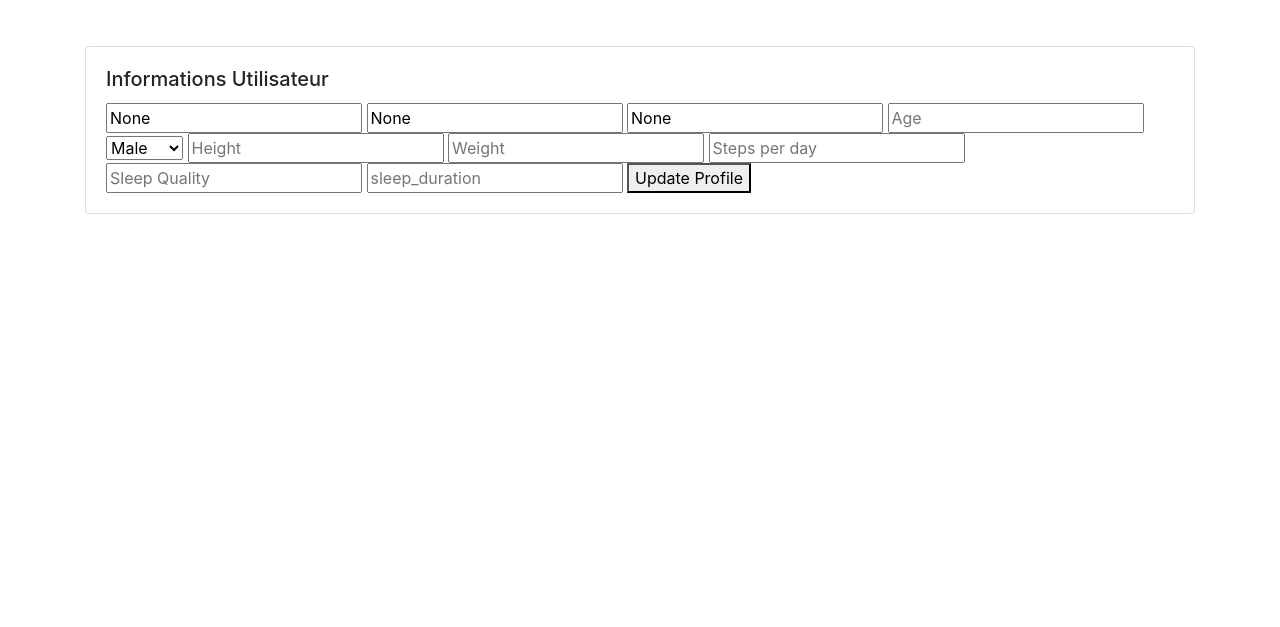
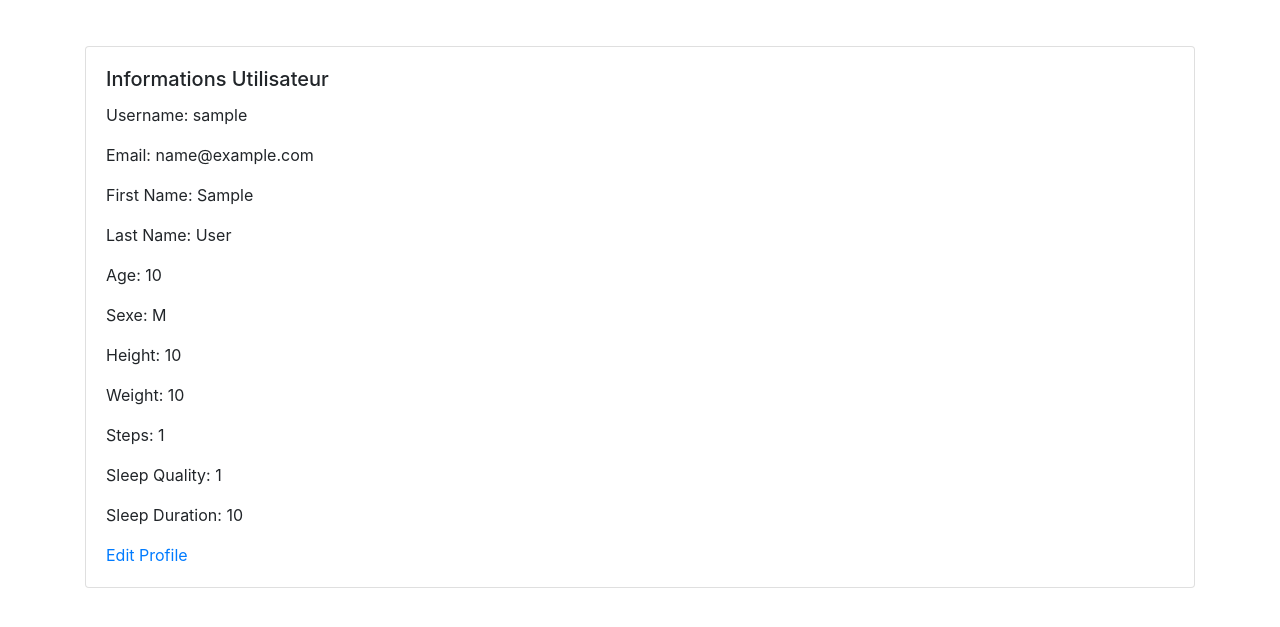
Before and after one commit to dataddiict/Healthy-Life-Mode, a Django app: template templates/profile.html in a window 1280 px wide. Shown: the part 84-711 px from the top of the page. Run offline with Django 4.2, Linux system fonts and the light colour scheme; the template is opened without the code that fills it: values that come from a table or form of the project are taken from there, others are empty; a user stored in the database is signed in; tables that the repository leaves empty hold one stand-in row (values such as "Sample post"); some libraries are stand-ins or nearby versions.

Commit message:
better data manipulaiton

```diff
--- a/Back_end_PA/settings.py
+++ b/Back_end_PA/settings.py
@@ -32,7 +32,7 @@ SECRET_KEY = 'django-insecure-aen1=5#e_y9@&f&f!vv*_#rfmq(7z%pa5kcv@w&-d6-cyah5nk
 DEBUG = True
 
 ALLOWED_HOSTS = []
-
+APPEND_SLASH = False
 
 # Application definition
 
--- a/projet_annuel/models.py
+++ b/projet_annuel/models.py
@@ -4,6 +4,36 @@ import psycopg2
 from django.contrib.auth.models import User as DjangoUser
 from dotenv import load_dotenv
 load_dotenv()
+from django.db import models
+from django.contrib.auth.models import AbstractUser
+import joblib
+import numpy as np
+import pandas as pd
+from sklearn.preprocessing import LabelEncoder
+from dotenv import load_dotenv
+load_dotenv()
+import psycopg2
+import os
+
+class UserProfile(models.Model):
+    user = models.OneToOneField(DjangoUser, on_delete=models.CASCADE)
+    age = models.IntegerField(null=True, blank=True)
+    sexe = models.CharField(max_length=1, choices=[('M', 'Male'), ('F', 'Female')], null=True, blank=True)
+    height = models.IntegerField(null=True, blank=True)  # Nouveau champ
+    weight = models.IntegerField(null=True, blank=True)  # Nouveau champ
+    steps = models.IntegerField(null=True, blank=True)   # Nouveau champ
+    sleep_quality = models.IntegerField(null=True, blank=True)  # Nouveau champ
+    sleep_duration = models.IntegerField(null=True, blank=True)  # Nouveau champ
+
+    def __str__(self):
+        return self.user.username
+
+def create_user_profile(sender, instance, created, **kwargs):
+    if created:
+        UserProfile.objects.create(user=instance)
+
+from django.db.models.signals import post_save
+post_save.connect(create_user_profile, sender=DjangoUser)
 
 
 class User(models.Model):
@@ -39,19 +69,17 @@ class User(models.Model):
         try:
             # Recherche de l'utilisateur dans la table auth_user de Django
             user = DjangoUser.objects.get(email=mail)
-
-            # Vérification du mot de passe
             if user.check_password(password):
                 print("Connexion réussie !")
+                return user
             else:
-                print("Mot de passe incorrect.")
+                print("Mot de passe incorrect !")
+        except DjangoUser.DoesNotExist:
+            print("Utilisateur non trouvé !")
+        except Exception as error:
+            print("Erreur lors de la connexion de l'utilisateur :", error)
+        return user
 
-        except DjangoUser.DoesNotExist:
-            print("Utilisateur non trouvé.")
-        except Exception as error:
-            print("Erreur lors de la connexion ou de la vérification du mot de passe :", error)
-
-        return user
 
     @classmethod
     def update_user(cls, mail, password, first_name, last_name, username, age, sexe, height, weight, steps, sleep_quality, sleep_duration):
@@ -84,3 +112,75 @@ class User(models.Model):
         except Exception as error:
             print("Erreur lors de la mise à jour de l'utilisateur :", error)
             return None
+
+    @classmethod
+    def get_user_data(self):
+        conn = psycopg2.connect(
+            dbname=os.environ.get('DB_NAME'),
+            user=os.environ.get('DB_USER'),
+            password=os.environ.get('DB_PASSWORD'),
+            host=os.environ.get('DB_HOST'),
+            port=os.environ.get('DB_PORT')
+        )
+        cursor = conn.cursor()
+        cursor.execute(f"SELECT * FROM auth_user WHERE id = {self.id}")
+        user_data = cursor.fetchone()
+        cursor.close()
+        conn.close()
+        print(user_data)
+        return user_data
+
+def load_model(model_name):
+    loaded_model = joblib.load(f'{model_name}.joblib')
+    return loaded_model
+
+def preprocess_user_data(user):
+    # Créer un DataFrame avec les données utilisateur
+    data = {
+        'Gender': [user.sexe],  # Assurez-vous que le genre est encodé comme 'M' ou 'F'
+        'BMI Category': [user.bmi_category],  # Ajoutez ce champ si nécessaire
+        'Sleep Duration': [user.sleep_duration],
+        'Age': [user.age],
+        'Heart Rate': [user.heart_rate],
+        'Daily Steps': [user.steps],
+        'Sleep Quality': [user.sleep_quality]
+    }
+    df = pd.DataFrame(data)
+
+    # Appliquer le même prétraitement que vous avez fait pour les données d'entraînement
+    heart_rate_bins = [0, 60, 80, 100, float('inf')]
+    heart_rate_labels = ['Faible', 'Modéré', 'Élevé', 'Très élevé']
+    df['Heart Rate Category'] = pd.cut(df['Heart Rate'], bins=heart_rate_bins, labels=heart_rate_labels)
+
+    sleep_duration_bins = [0, 5, 7, 9, float('inf')]
+    sleep_duration_labels = ['Très court', 'Court', 'Normal', 'Long']
+    df['Sleep Duration Category'] = pd.cut(df['Sleep Duration'], bins=sleep_duration_bins, labels=sleep_duration_labels)
+
+    age_bins = [0, 18, 30, 50, 70, float('inf')]
+    age_labels = ['Enfant', 'Jeune adulte', 'Adulte', 'Senior', 'Super Senior']
+    df['Age Category'] = pd.cut(df['Age'], bins=age_bins, labels=age_labels)
+
+    df['BMI Category'] = df['BMI Category'].replace('Normal Weight', 'Normal')
+
+    df.drop(columns=['Sleep Duration', 'Heart Rate', 'Age'], inplace=True)
+
+    # Encodage des catégories
+    label_encoders = {}
+    for col in ['Gender', 'BMI Category', 'Sleep Duration Category', 'Age Category', 'Heart Rate Category']:
+        label_encoders[col] = LabelEncoder()
+        df[col] = label_encoders[col].fit_transform(df[col])
+
+    return df.values[0]
+
+def predict_sleep_disorder(user_id):
+    model = load_model('sleep_disorder_model')
+
+    # Récupérer l'utilisateur
+    user = User.objects.get(id=user_id)
+
+    # Prétraiter les données utilisateur
+    features = preprocess_user_data(user)
+
+    # Faire la prédiction
+    prediction = model.predict([features])
+    return prediction[0]
--- a/projet_annuel/views.py
+++ b/projet_annuel/views.py
@@ -1,12 +1,12 @@
 from django.shortcuts import render, redirect
 from django.contrib.auth import authenticate, login
+from django.http import HttpResponse
+from django.contrib.auth.decorators import login_required
+from django.contrib.auth.models import User as DjangoUser
+from .models import UserProfile
+from django.contrib.auth import logout
+from django import forms
 from .models import User
-from django.http import HttpResponse
-from django.contrib.auth.views import redirect_to_login
-from django.contrib.auth.decorators import login_required
-from django.contrib.auth.forms import UserChangeForm
-from django import forms
-from django.contrib.auth import logout
 
 def connection(request):
     if request.method == 'POST':
@@ -27,67 +27,37 @@ def inscription(request):
         password = request.POST.get('password')
         first_name = request.POST.get('first_name')
         last_name = request.POST.get('last_name')
-        user = User.create_user( mail, password, first_name, last_name, username)
-        if user:
-            pass
-        else:
-            pass
+        user = DjangoUser.objects.create_user(username=username, email=mail, password=password)
+        user.first_name = first_name
+        user.last_name = last_name
+        user.save()
+        return redirect('signin')
     return render(request, 'signup.html')
 
 @login_required
 def user_profile(request):
+    user_profile = UserProfile.objects.get(user=request.user)
+    context = {
+        'user': request.user,
+        'profile': user_profile
+    }
+    return render(request, 'profile.html', context)
+
+class UserProfileUpdateForm(forms.ModelForm):
+    class Meta:
+        model = UserProfile
+        fields = ['age', 'sexe', 'height', 'weight', 'steps', 'sleep_quality', 'sleep_duration']
+
+@login_required
+def update_profile(request):
+    user_profile = UserProfile.objects.get(user=request.user)
     if request.method == 'POST':
-        form = UserChangeForm(request.POST, instance=request.user)
+        form = UserProfileUpdateForm(request.POST, instance=user_profile)
         if form.is_valid():
             form.save()
             return redirect('user_profile')
     else:
-        form = UserChangeForm(instance=request.user)
-
-    context = {
-        'user': request.user,
-        'form': form
-    }
-    return render(request, 'profile.html', context)
-
-class UserProfileUpdateForm(forms.Form):
-    first_name = forms.CharField(max_length=100, required=False)
-    last_name = forms.CharField(max_length=100, required=False)
-    email = forms.EmailField(max_length=255, required=False)
-    age = forms.IntegerField(required=False)
-    sexe = forms.ChoiceField(choices=[('M', 'Male'), ('F', 'Female')], required=False)
-    height = forms.IntegerField(required=False)  # Nouveau champ
-    weight = forms.IntegerField(required=False)  # Nouveau champ
-    steps = forms.IntegerField(required=False)   # Nouveau champ
-    sleep_quality = forms.IntegerField(required=False)  # Nouveau champ
-    sleep_duration = forms.IntegerField(required=False)  # Nouveau champ
-
-@login_required
-def update_profile(request):
-    if request.method == 'POST':
-        form = UserProfileUpdateForm(request.POST)
-        if form.is_valid():
-            user = request.user
-            user.first_name = form.cleaned_data.get('first_name')
-            user.last_name = form.cleaned_data.get('last_name')
-            user.email = form.cleaned_data.get('email')
-            user.age = form.cleaned_data.get('age')
-            user.sexe = form.cleaned_data.get('sexe')
-            user.height = form.cleaned_data.get('height')  # Nouveau champ
-            user.weight = form.cleaned_data.get('weight')  # Nouveau champ
-            user.steps = form.cleaned_data.get('steps')   # Nouveau champ
-            user.sleep_quality = form.cleaned_data.get('sleep_quality')  # Nouveau champ
-            user.sleep_duration = form.cleaned_data.get('sleep_duration')  # Nouveau champ
-            user.save()
-            User.update_user(user.email, user.password,
-                             user.first_name, user.last_name,
-                             user.username, user.age,
-                             user.sexe, user.height,
-                             user.weight, user.steps,
-                             user.sleep_quality, user.sleep_duration)
-            return redirect('hello_world')
-    else:
-        form = UserProfileUpdateForm()
+        form = UserProfileUpdateForm(instance=user_profile)
     context = {
         'form': form
     }
--- a/templates/profile.html
+++ b/templates/profile.html
@@ -132,28 +132,25 @@
     <div class="container">
         <h1>Profil Utilisateur</h1>
         <div class="card">
+
             <div class="card-body">
                 <h5 class="card-title">Informations Utilisateur</h5>
-                <form method="post" action="{% url 'update_profile' %}">
-                    {% csrf_token %}
-                    <form method="POST" action="{% url 'update_profile' %}">
-                        {% csrf_token %}
-                        <input type="text" name="first_name" placeholder="First Name" value="{{ form.first_name.value }}" required>
-                        <input type="text" name="last_name" placeholder="Last Name" value="{{ form.last_name.value }}" required>
-                        <input type="email" name="email" placeholder="Email" value="{{ form.email.value }}" required>
-                        <input type="number" name="age" placeholder="Age" value="{{ form.age.value }}">
-                        <select name="sexe">
-                            <option value="M" {% if form.sexe.value == "M" %}selected{% endif %}>Male</option>
-                            <option value="F" {% if form.sexe.value == "F" %}selected{% endif %}>Female</option>
-                        </select>
-                        <input type="number" name="height" placeholder="Height" value="{{ form.height.value }}">  <!-- Nouveau champ -->
-                        <input type="number" name="weight" placeholder="Weight" value="{{ form.weight.value }}">  <!-- Nouveau champ -->
-                        <input type="number" name="steps" placeholder="Steps per day" value="{{ form.steps.value }}">  <!-- Nouveau champ -->
-                        <input type="number" name="sleep_quality" placeholder="Sleep Quality" value="{{ form.sleep_quality.value }}">
-                        <input type="number" name="sleep_duration" placeholder="sleep_duration " value="{{ form.sleep_duration.value }}">
-                        <button type="submit">Update Profile</button>
-                    </form>
-                </form>
+                <p>Username: {{ user.username }}</p>
+                <p>Email: {{ user.email }}</p>
+                <p>First Name: {{ user.first_name }}</p>
+                <p>Last Name: {{ user.last_name }}</p>
+                <p>Age: {{ profile.age }}</p>
+                <p>Sexe: {{ profile.sexe }}</p>
+                <p>Height: {{ profile.height }}</p>
+                <p>Weight: {{ profile.weight }}</p>
+                <p>Steps: {{ profile.steps }}</p>
+                <p>Sleep Quality: {{ profile.sleep_quality }}</p>
+                <p>Sleep Duration: {{ profile.sleep_duration }}</p>
+                <a href="{% url 'update_profile' %}">Edit Profile</a>
+
+            </div>
+
+
             </div>
         </div>
     </div>
```
Also changed, not shown: projet_annuel/migrations/0002_delete_userinfo_user_age_user_first_name_user_height_and_more.py (added), projet_annuel/migrations/0003_userprofile.py (added).
